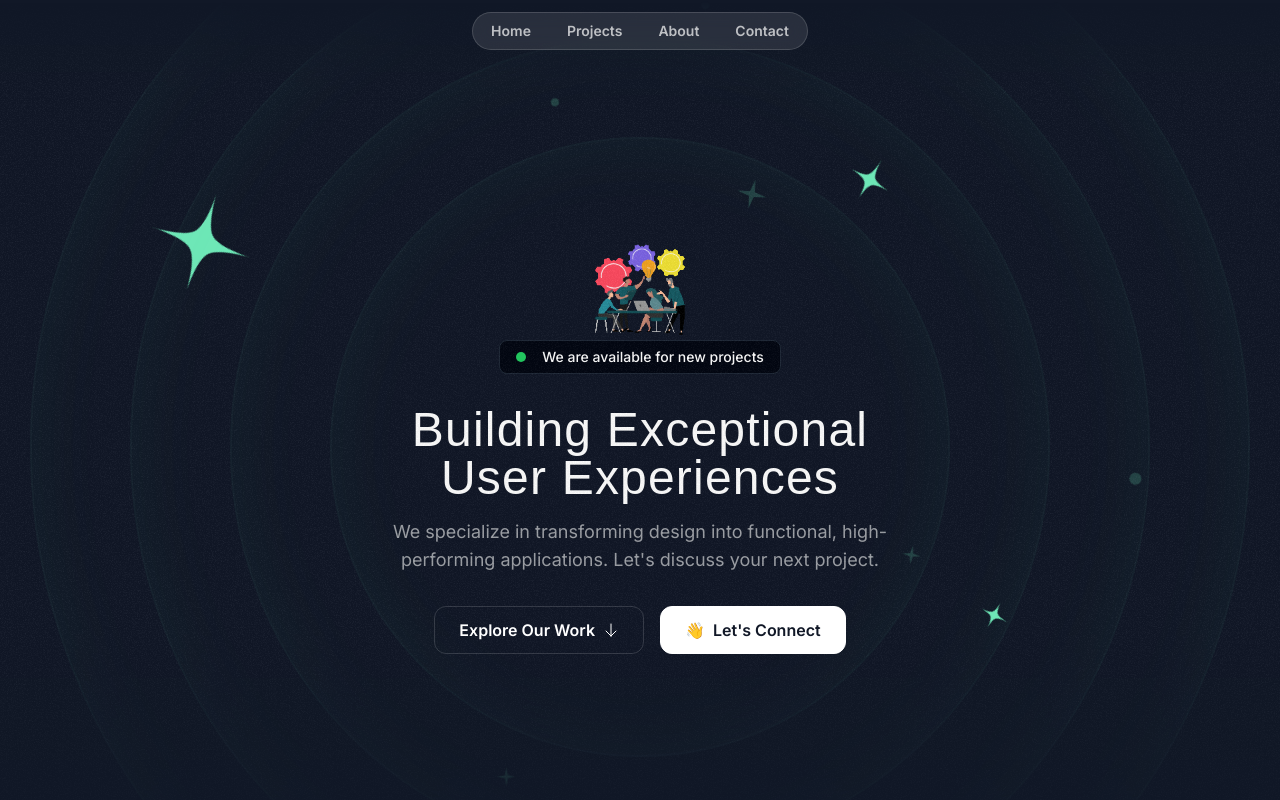
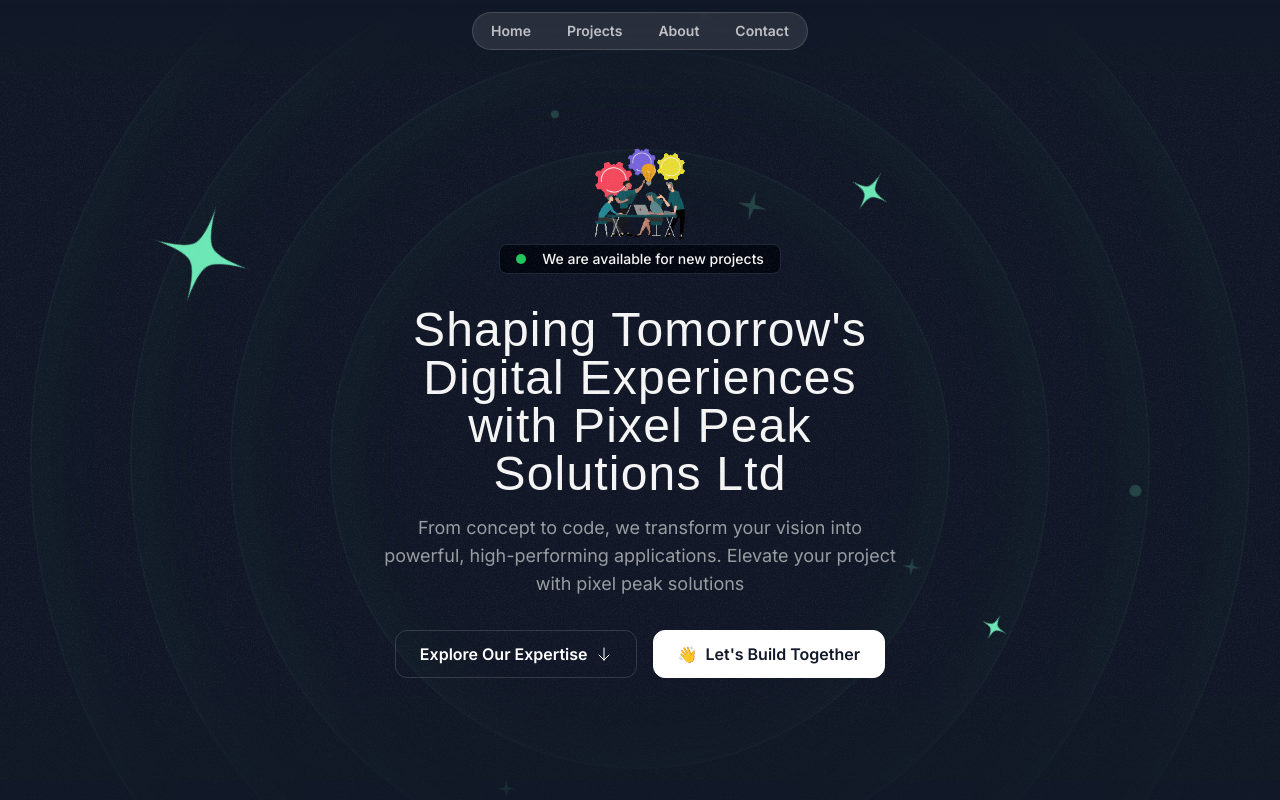
Before and after one commit to Pixel-Peak-Solutions-Ltd/pixel-peak-solutions-website, a Next.js app: page / in a window 1280 px wide. Shown: the top 800 px of the page. Built offline with nearby package versions, Linux system fonts and the light colour scheme; a web font is replaced by a local one.

Commit message:
Hero section heading subheading change

```diff
--- a/src/sections/Hero.tsx
+++ b/src/sections/Hero.tsx
@@ -112,7 +112,7 @@
         </HeroOrbit>
       </div>
       <div className="container">
-        <div className="flex flex-col items-center">
+        <div className="flex flex-col items-center lg:-mt-24">
           <Image
             src={teamWork}
             width={100}
@@ -121,7 +121,7 @@
             className="object-fill"
             alt="Team Work"
           />
-          <div className="bg-gray-950 border border-gray-800 px-4 py-1.5 inline-flex items-center gap-4 rounded-lg">
+          <div className="bg-gray-950 border border-gray-800 px-4 py-1 inline-flex items-center gap-4 rounded-lg">
             <div className="bg-green-500 size-2.5 rounded-full relative">
               <div className="bg-gray-500 absolute inset-0 rounded-full animate-ping-large"></div>
             </div>
@@ -132,11 +132,13 @@
         </div>
         <div className="max-w-lg mx-auto">
           <h1 className="font-serif text-3xl md:text-5xl text-center mt-8 tracking-wide">
-            Building Exceptional User Experiences
+            Shaping Tomorrow&apos;s Digital Experiences with Pixel Peak
+            Solutions Ltd
           </h1>
           <p className="mt-4 text-center text-white/60 md:text-lg">
-            We specialize in transforming design into functional,
-            high-performing applications. Let&apos;s discuss your next project.
+            From concept to code, we transform your vision into powerful,
+            high-performing applications. Elevate your project with pixel peak
+            solutions
           </p>
         </div>
 
@@ -145,7 +147,7 @@
             href="#projects"
             className="inline-flex items-center gap-2 border border-white/15 px-6 h-12 rounded-xl z-0"
           >
-            <span className="font-semibold">Explore Our Work</span>
+            <span className="font-semibold">Explore Our Expertise</span>
             <ArrowDown className="size-4" />
           </Link>
 
@@ -154,7 +156,7 @@
             className="inline-flex items-center gap-2 border border-white bg-white text-gray-900 h-12 px-6 rounded-xl z-0"
           >
             <span className="">👋</span>
-            <span className="font-semibold">Let&apos;s Connect</span>
+            <span className="font-semibold">Let&apos;s Build Together</span>
           </Link>
         </div>
       </div>
```
